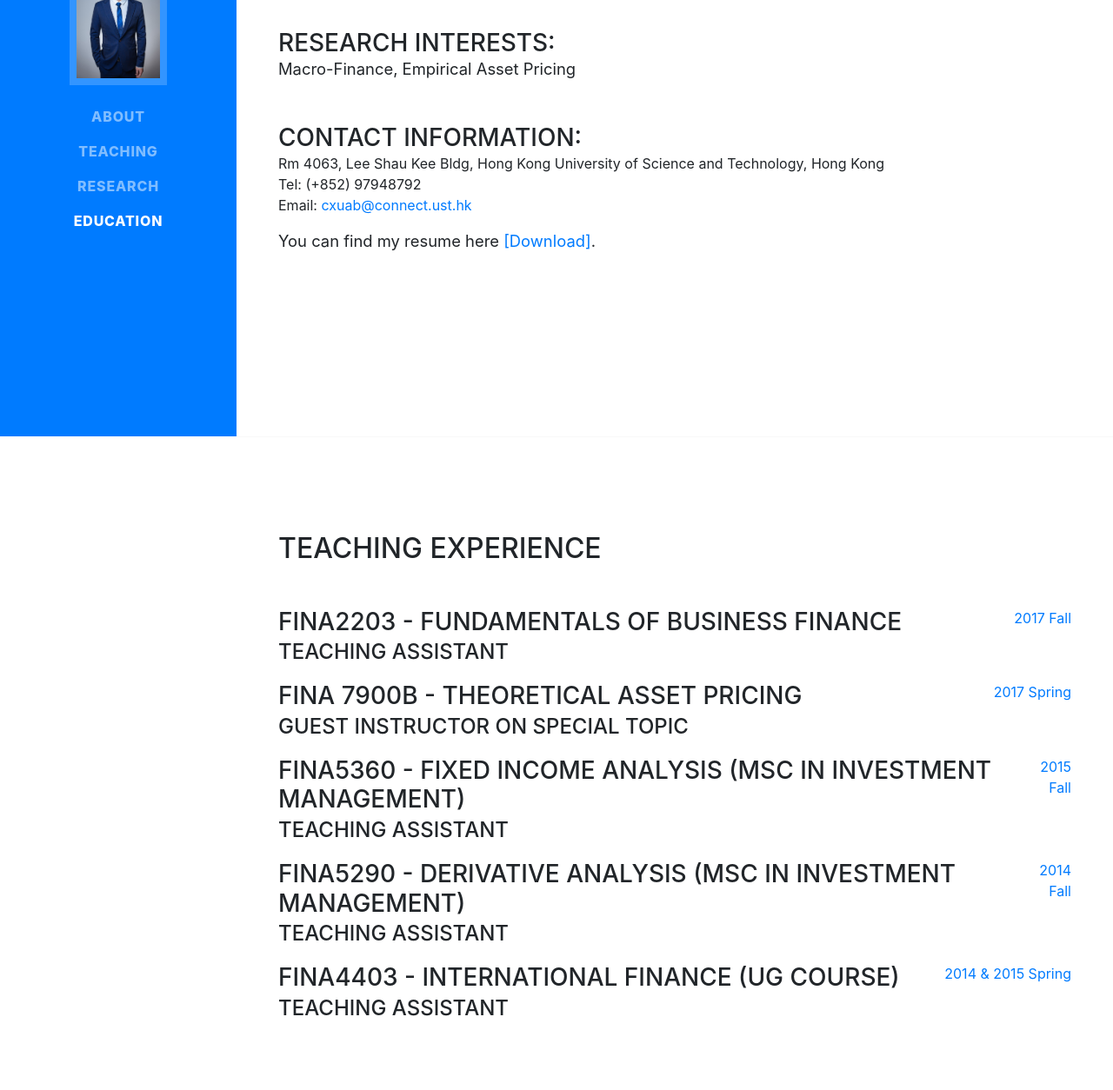
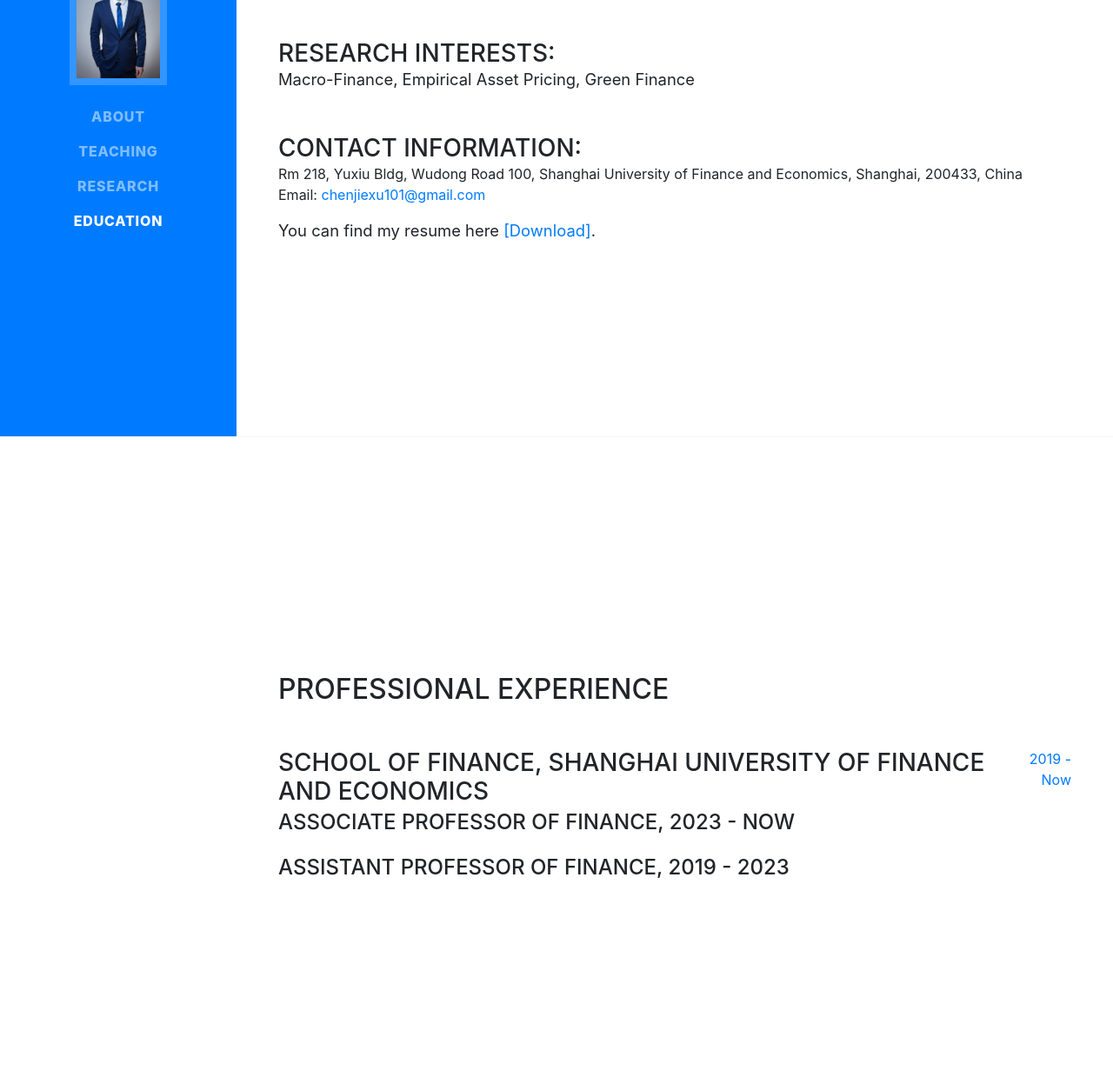
Before and after one commit to chenjie-xu/chenjie-xu.github.io, a website with bundled scripts: page index.html in a window 1280 px wide. Shown: the part 298-1552 px from the top of the page at 87% size. Built offline with nearby package versions, Linux system fonts and the light colour scheme.

Commit message:
Update index.html

```diff
--- a/index.html
+++ b/index.html
@@ -56,13 +56,12 @@
           <h1 class="mb-0">Chenjie
             <span class="text-primary">Xu</span>
           </h1>
-          <div class="subheading mb-5">Ph.D. Candidate in Finance, HKUST Business School, Hong Kong University of Science and Technology</div>
+          <div class="subheading mb-5">Associate Professor, School of Finance, Shanghai University of Finance and Economics</div>
           <h3 class="mb-0">Research Interests:</h3>
-          <p class="lead mb-5">Macro-Finance, Empirical Asset Pricing</p>
+          <p class="lead mb-5">Macro-Finance, Empirical Asset Pricing, Green Finance</p>
           <h3 class="mb-0">Contact Information:</h3>
-          <p>Rm 4063, Lee Shau Kee Bldg, Hong Kong University of Science and Technology, Hong Kong<br>
-          Tel: (+852) 97948792<br>
-          Email: <a href="mailto:cxuab@connect.ust.hk">cxuab@connect.ust.hk</a></p>
+          <p>Rm 218, Yuxiu Bldg, Wudong Road 100, Shanghai University of Finance and Economics, Shanghai, 200433, China<br>
+          Email: <a href="chenjiexu101@gmail.com">chenjiexu101@gmail.com</a></p>
           <p class="lead mb-5">You can find my resume here <a href="resourse/Chenjie_CV.pdf">[Download]</a>.</p>
         </div>
       </section>
@@ -71,55 +70,16 @@
 
       <section class="resume-section p-3 p-lg-5 d-flex flex-column" id="experience">
         <div class="my-auto">
-          <h2 class="mb-5">Teaching Experience</h2>
+          <h2 class="mb-5">Professional Experience</h2>
 
           <div class="resume-item d-flex flex-column flex-md-row">
             <div class="resume-content mr-auto">
-              <h3 class="mb-0">FINA2203 - Fundamentals of Business Finance</h3>
-              <div class="subheading mb-3">Teaching Assistant</div>
+              <h3 class="mb-0">School of Finance, Shanghai University of Finance and Economics</h3>
+              <div class="subheading mb-3">Associate Professor of Finance, 2023 - Now</div>
+              <div class="subheading mb-3">Assistant Professor of Finance, 2019 - 2023</div>
             </div>
             <div class="resume-date text-md-right">
-              <span class="text-primary">2017 Fall</span>
-            </div>
-          </div>
-
-          <div class="resume-item d-flex flex-column flex-md-row">
-            <div class="resume-content mr-auto">
-              <h3 class="mb-0">FINA 7900B - Theoretical Asset Pricing</h3>
-              <div class="subheading mb-3">Guest Instructor on Special Topic</div>
-            </div>
-            <div class="resume-date text-md-right">
-              <span class="text-primary">2017 Spring</span>
-            </div>
-          </div>
-
-          <div class="resume-item d-flex flex-column flex-md-row">
-            <div class="resume-content mr-auto">
-              <h3 class="mb-0">FINA5360 - Fixed Income Analysis (MSc in Investment Management)</h3>
-              <div class="subheading mb-3">Teaching Assistant</div>
-            </div>
-            <div class="resume-date text-md-right">
-              <span class="text-primary">2015 Fall</span>
-            </div>
-          </div>
-
-          <div class="resume-item d-flex flex-column flex-md-row">
-            <div class="resume-content mr-auto">
-              <h3 class="mb-0">FINA5290 - Derivative Analysis (MSc in Investment Management)</h3>
-              <div class="subheading mb-3">Teaching Assistant</div>
-            </div>
-            <div class="resume-date text-md-right">
-              <span class="text-primary">2014 Fall</span>
-            </div>
-          </div>
-
-          <div class="resume-item d-flex flex-column flex-md-row">
-            <div class="resume-content mr-auto">
-              <h3 class="mb-0">FINA4403 - International Finance (UG course)</h3>
-              <div class="subheading mb-3">Teaching Assistant</div>
-            </div>
-            <div class="resume-date text-md-right">
-              <span class="text-primary">2014 & 2015 Spring</span>
+              <span class="text-primary">2019 - Now</span>
             </div>
           </div>
 
```
